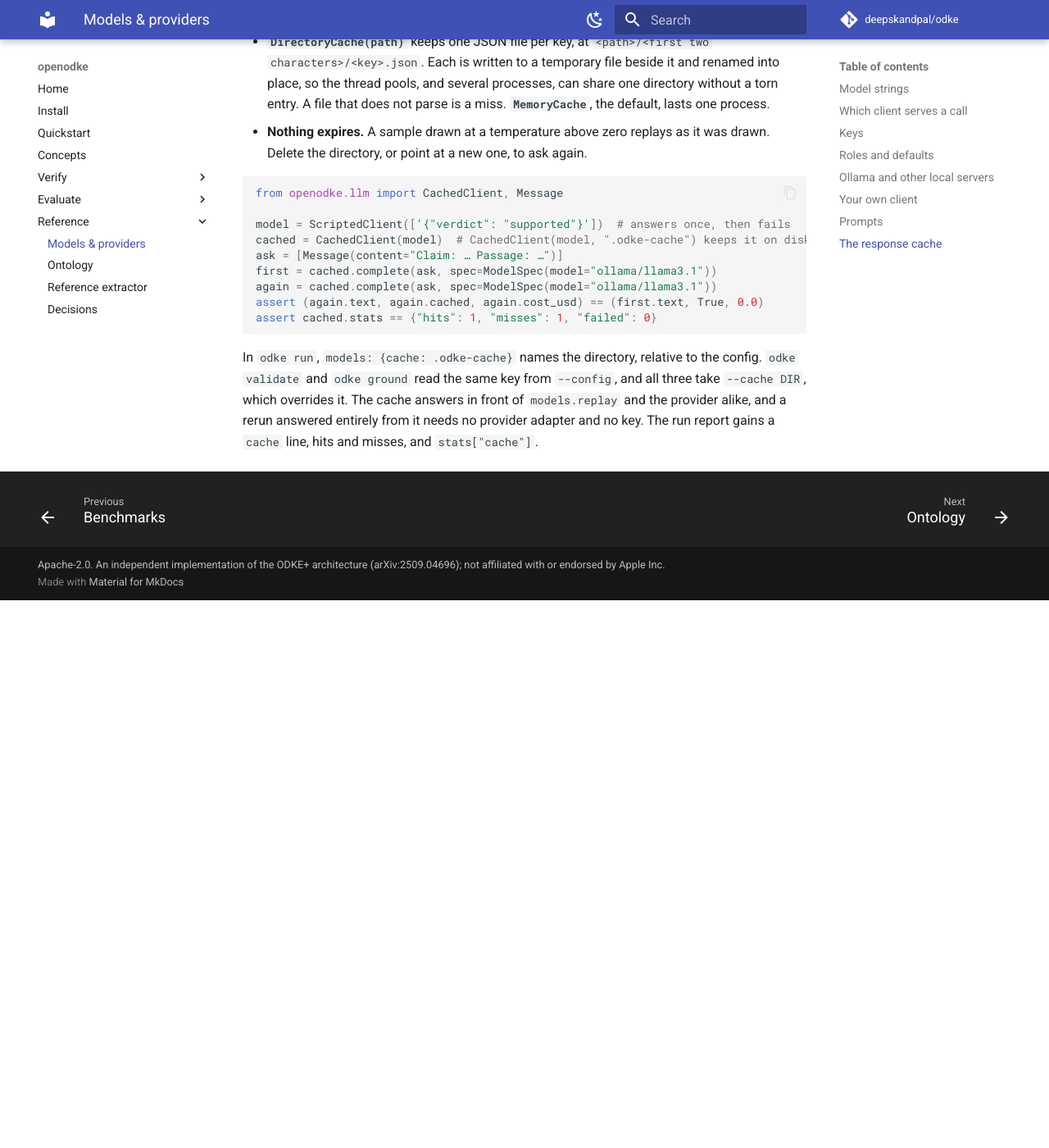
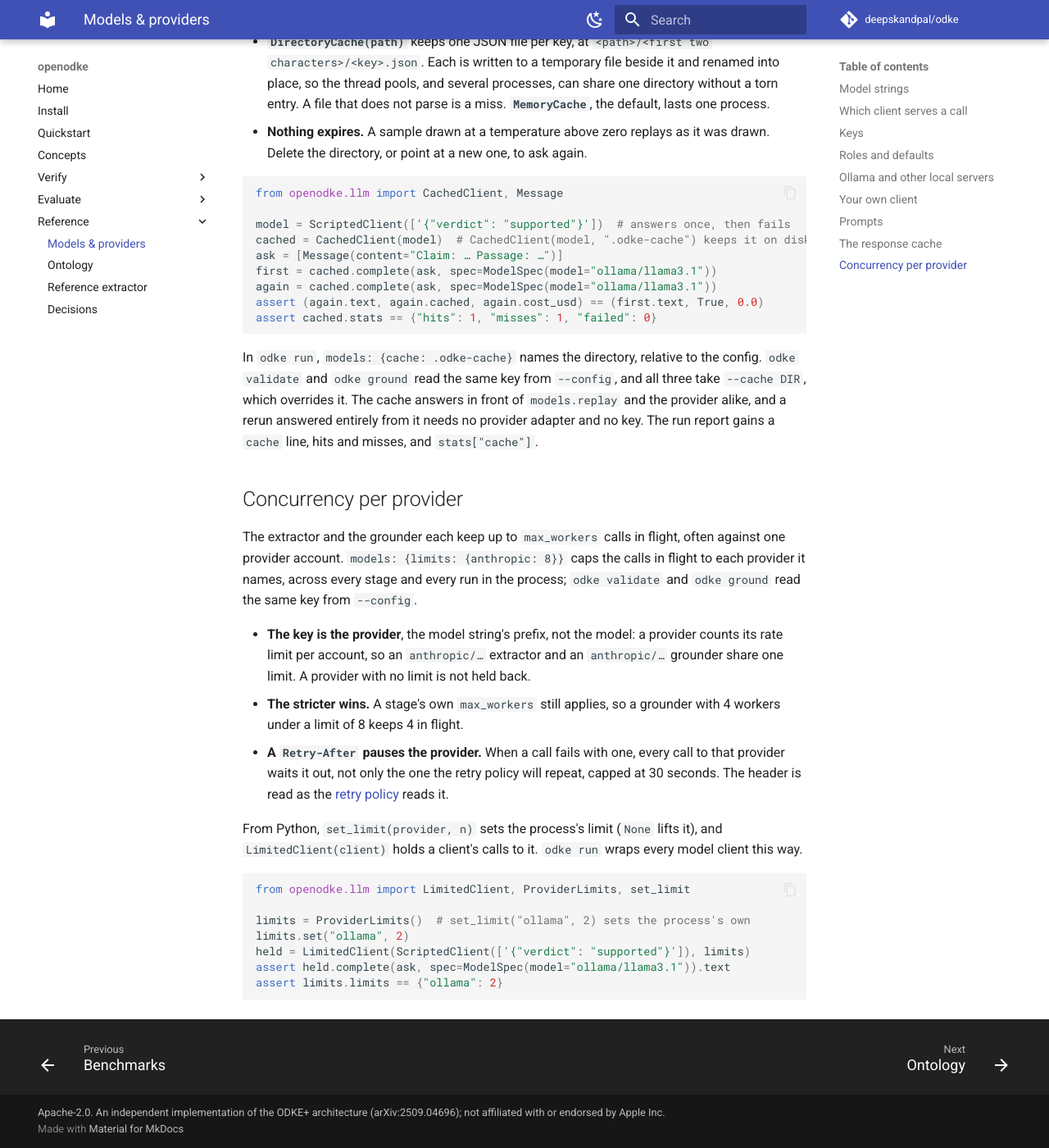
Before and after one commit to deepskandpal/odke, an MkDocs documentation site: the page built from docs/models.md, in a window 1280 px wide and 1400 px high, scrolled down 4406 px. Shown: the whole window at 82% size. Built offline with MkDocs 1.6.1 and Material for MkDocs 9.7.7, drawn with Linux system fonts in a browser that asks for light colours; comment, search, counter and statistics services are not loaded; before the commit the page ends 5138 px from its top, so only the background shows below that.

Commit message:
docs: concurrency per provider, and what happens when one document fails
A limits section in models.md; run.md gains models.limits, the failed report
key, a section on one document failing, and exit 1 for every document failing.

Co-Authored-By: Claude Opus 5.5 <noreply@anthropic.com>
Claude-Session: https://claude.ai/code/session_016EZ1FgTUH3NKEQyU837Wcd

````diff
--- a/docs/models.md
+++ b/docs/models.md
@@ -202,3 +202,36 @@ and all three take `--cache DIR`, which overrides it. The cache answers in front
 of `models.replay` and the provider alike, and a rerun answered entirely from it
 needs no provider adapter and no key. The run report gains a `cache` line, hits
 and misses, and `stats["cache"]`.
+
+## Concurrency per provider
+
+The extractor and the grounder each keep up to `max_workers` calls in flight,
+often against one provider account. `models: {limits: {anthropic: 8}}` caps
+the calls in flight to each provider it names, across every stage and every
+run in the process; `odke validate` and `odke ground` read the same key from
+`--config`.
+
+- **The key is the provider**, the model string's prefix, not the model: a
+  provider counts its rate limit per account, so an `anthropic/…` extractor
+  and an `anthropic/…` grounder share one limit. A provider with no limit is
+  not held back.
+- **The stricter wins.** A stage's own `max_workers` still applies, so a
+  grounder with 4 workers under a limit of 8 keeps 4 in flight.
+- **A `Retry-After` pauses the provider.** When a call fails with one, every
+  call to that provider waits it out, not only the one the retry policy will
+  repeat, capped at 30 seconds. The header is read as the
+  [retry policy](grounding.md) reads it.
+
+From Python, `set_limit(provider, n)` sets the process's limit (`None` lifts
+it), and `LimitedClient(client)` holds a client's calls to it. `odke run` wraps
+every model client this way.
+
+```python
+from openodke.llm import LimitedClient, ProviderLimits, set_limit
+
+limits = ProviderLimits()  # set_limit("ollama", 2) sets the process's own
+limits.set("ollama", 2)
+held = LimitedClient(ScriptedClient(['{"verdict": "supported"}']), limits)
+assert held.complete(ask, spec=ModelSpec(model="ollama/llama3.1")).text
+assert limits.limits == {"ollama": 2}
+```
````
Also changed, not shown: docs/run.md (+19 -1 lines), 1 other file.
